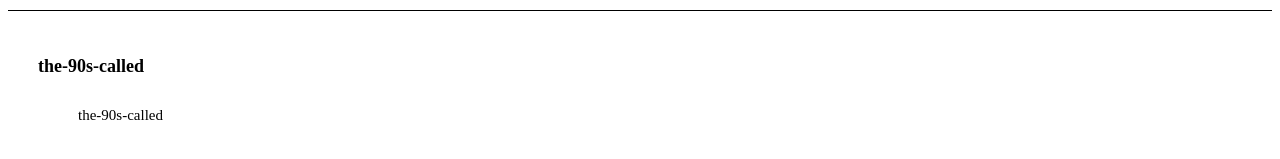
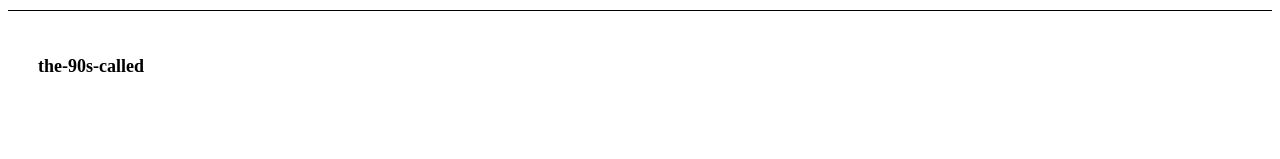
Before and after one commit to michaelshmitty/the-90s-called, a Jekyll site: the page built from index.md, in a window 1280 px wide. Shown: the part 300-459 px from the top of the page. Built offline with Jekyll 4.4.1, drawn with Linux system fonts in a browser that asks for light colours.

Commit message:
Changed footer layout

```diff
--- a/_includes/footer.html
+++ b/_includes/footer.html
@@ -1,39 +1,12 @@
 <footer class="site-footer">
-
   <div class="wrapper">
-
     <h2 class="footer-heading">{{ site.title | escape }}</h2>
-
-    <div class="footer-col-wrapper">
-      <div class="footer-col footer-col-1">
-        <ul class="contact-list">
-          <li>
-            {% if site.author %}
-              {{ site.author | escape }}
-            {% else %}
-              {{ site.title | escape }}
-            {% endif %}
-            </li>
-            {% if site.email %}
-            <li><a href="mailto:{{ site.email }}">{{ site.email }}</a></li>
-            {% endif %}
-        </ul>
-      </div>
-
-      <div class="footer-col footer-col-2">
-        <ul class="social-media-list">
-          {% if site.github_username %}
-          <li>
-            {% include icon-github.html username=site.github_username %}
-          </li>
-          {% endif %}
-        </ul>
-      </div>
-
-      <div class="footer-col footer-col-3">
-        <p>{{ site.description | escape }}</p>
-      </div>
-    </div>
-
+    <p><em>{{ site.description | escape }}</em></p>
+    {% if site.author %}
+      <br>{{ site.author | escape }}
+    {% endif %}
+    {% if site.email %}
+      <br><a href="mailto:{{ site.email }}">{{ site.email }}
+    {% endif %}
   </div>
 </footer>
--- a/_sass/90s/_layout.scss
+++ b/_sass/90s/_layout.scss
@@ -82,62 +82,6 @@
   margin-bottom: $spacing-unit / 2;
 }
 
-.contact-list,
-.social-media-list {
-  list-style: none;
-  margin-left: 0;
-}
-
-.footer-col-wrapper {
-  font-size: 15px;
-  margin-left: -$spacing-unit / 2;
-  @extend %clearfix;
-}
-
-.footer-col {
-  float: left;
-  margin-bottom: $spacing-unit / 2;
-  padding-left: $spacing-unit / 2;
-}
-
-.footer-col-1 {
-  width: -webkit-calc(35% - (#{$spacing-unit} / 2));
-  width:         calc(35% - (#{$spacing-unit} / 2));
-}
-
-.footer-col-2 {
-  width: -webkit-calc(20% - (#{$spacing-unit} / 2));
-  width:         calc(20% - (#{$spacing-unit} / 2));
-}
-
-.footer-col-3 {
-  width: -webkit-calc(45% - (#{$spacing-unit} / 2));
-  width:         calc(45% - (#{$spacing-unit} / 2));
-}
-
-@include media-query($on-laptop) {
-  .footer-col-1,
-  .footer-col-2 {
-    width: -webkit-calc(50% - (#{$spacing-unit} / 2));
-    width:         calc(50% - (#{$spacing-unit} / 2));
-  }
-
-  .footer-col-3 {
-    width: -webkit-calc(100% - (#{$spacing-unit} / 2));
-    width:         calc(100% - (#{$spacing-unit} / 2));
-  }
-}
-
-@include media-query($on-palm) {
-  .footer-col {
-    float: none;
-    width: -webkit-calc(100% - (#{$spacing-unit} / 2));
-    width:         calc(100% - (#{$spacing-unit} / 2));
-  }
-}
-
-
-
 /**
  * Page content
  */
```
